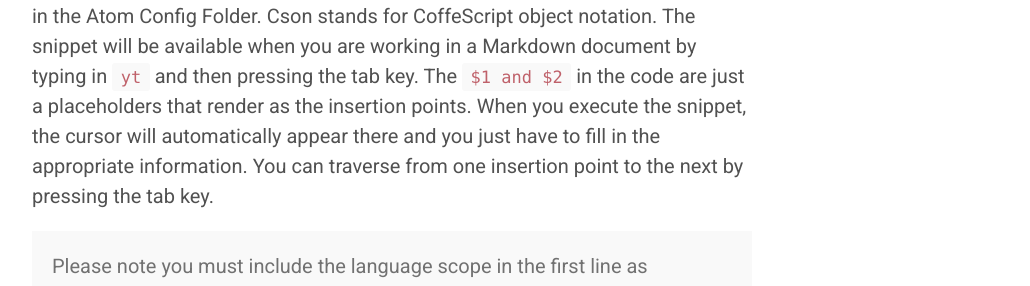
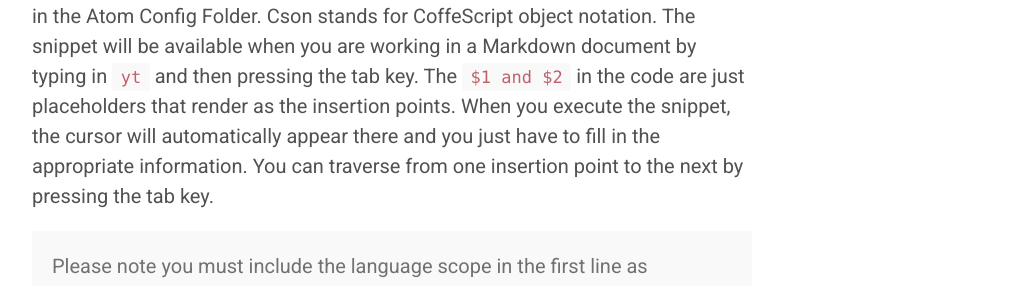
Before and after one commit to mattlovaglio/mattlovaglio.github.io, a Jekyll site: the page built from _posts/2015-03-27-Making-Embedded-Content-Responsive-In-Jekyll-Posts.md, in a window 1280 px wide and 900 px high, scrolled down 3392 px. Shown: the part 196-482 px from the top of the window, without its empty margins (248-1278 px from the left). Built offline with Jekyll 4.4.1, drawn with Linux system fonts in a browser that asks for light colours; Markdown is read by kramdown in place of the engine named in the settings.

Commit message:
Fixed Error
Fixed grammatical error.

```diff
--- a/_posts/2015-03-27-Making-Embedded-Content-Responsive-In-Jekyll-Posts.md
+++ b/_posts/2015-03-27-Making-Embedded-Content-Responsive-In-Jekyll-Posts.md
@@ -106,7 +106,7 @@ They both render beautifully on mobile devices.
 
 ## If you're using GitHub's Atom text editor
 
-Since I love Atom, I've created a custom Atom snippet (scoped to Markdown) for this particular fix. The following code should be added to your snippets.cson file in the Atom Config Folder. Cson stands for CoffeScript object notation. The snippet will be available when you are working in a Markdown document by typing in `yt` and then pressing the tab key. The `$1 and $2` in the code are just a placeholders that render as the insertion points. When you execute the snippet, the cursor will automatically appear there and you just have to fill in the appropriate information. You can traverse from one insertion point to the next by pressing the tab key.
+Since I love Atom, I've created a custom Atom snippet (scoped to Markdown) for this particular fix. The following code should be added to your snippets.cson file in the Atom Config Folder. Cson stands for CoffeScript object notation. The snippet will be available when you are working in a Markdown document by typing in `yt` and then pressing the tab key. The `$1 and $2` in the code are just placeholders that render as the insertion points. When you execute the snippet, the cursor will automatically appear there and you just have to fill in the appropriate information. You can traverse from one insertion point to the next by pressing the tab key.
 
 <div class="message">Please note you must include the language scope in the first line as illustrated in the code below. In this case it's scoped to GitHub Flavored Markdown, file extension: .gfm. However you may still save your Markdown file with a .md extension.</div>
 
```
